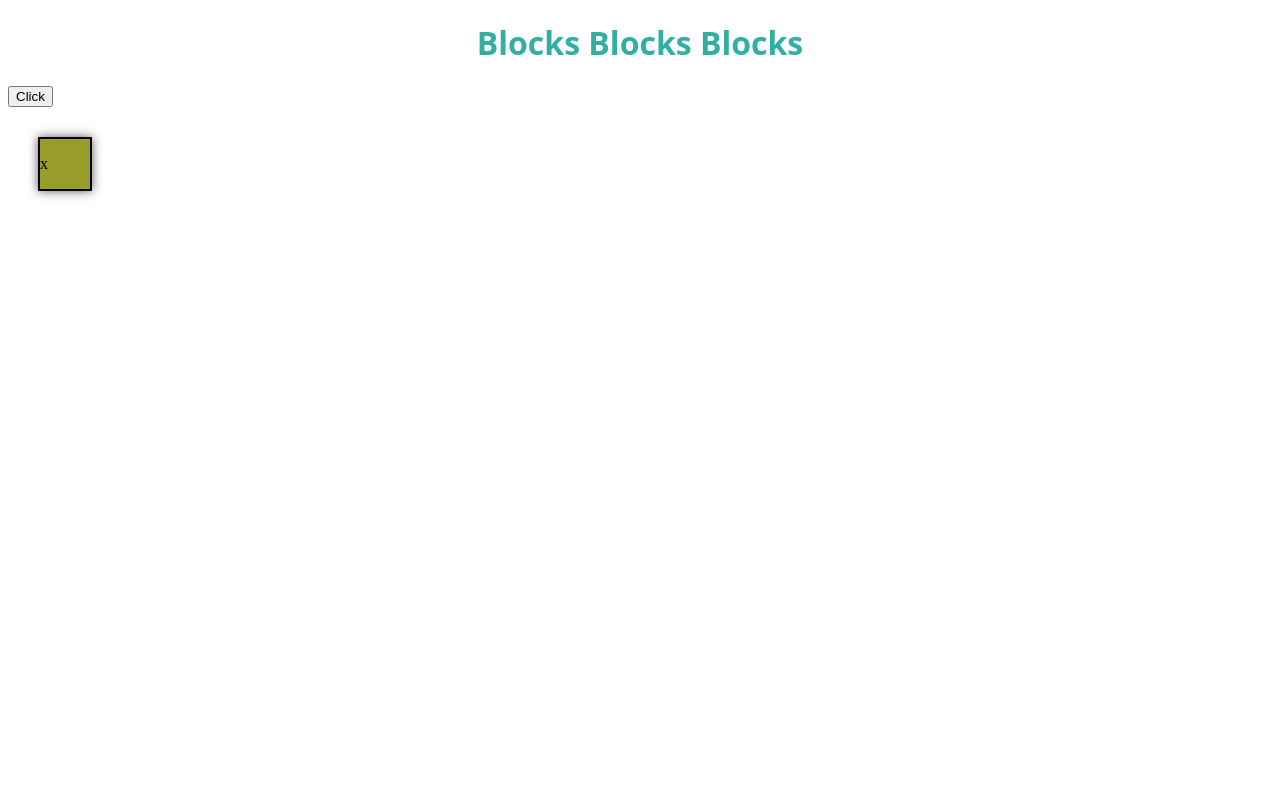
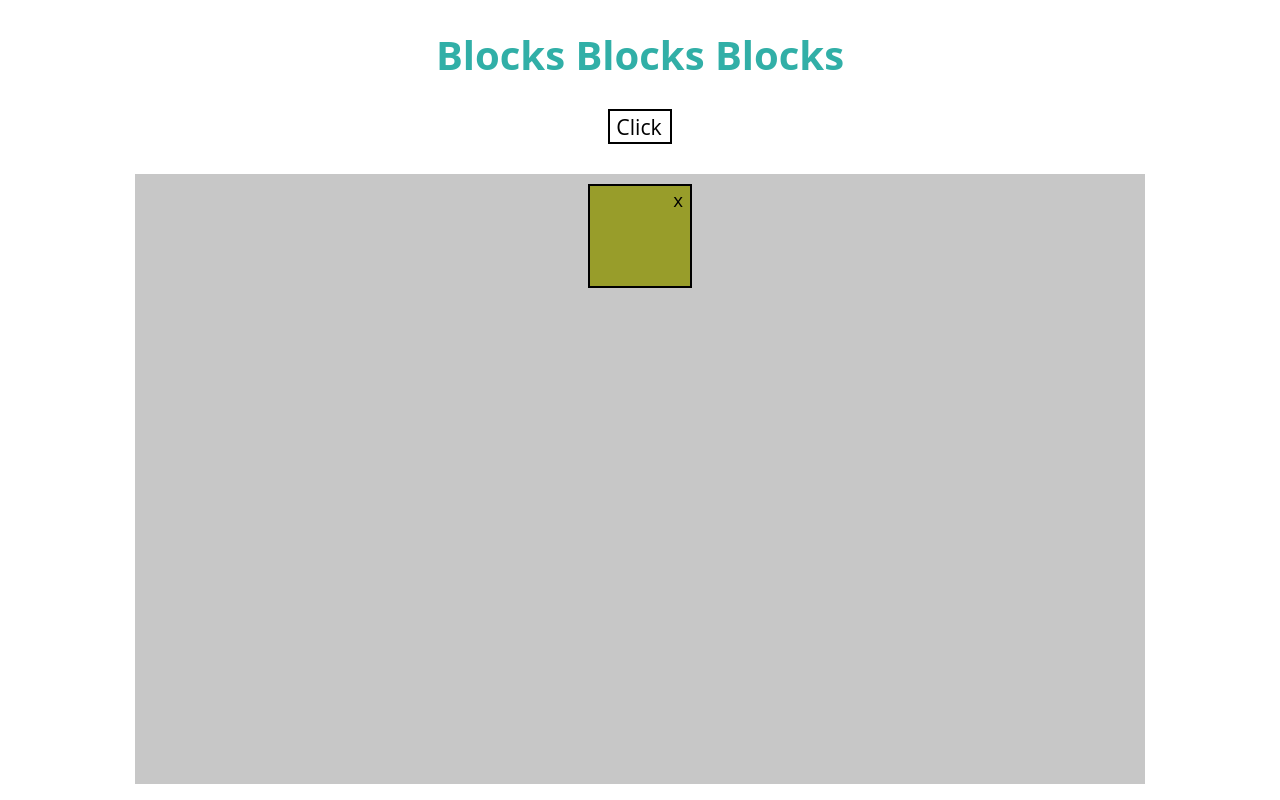
Before and after one commit to Hogan12907/ColorBlocks, a plain HTML site: page index.html in a window 1280 px wide. Both pictures are taken after a click on the button "Click". Drawn offline with Linux system fonts and the light colour scheme.

Commit message:
made prettier

```diff
--- a/main.css
+++ b/main.css
@@ -1,24 +1,58 @@
+body {
+  background-color: #ffffff;
+  text-align: center;
+}
+
 h1 {
 text-align: center;
 font-family: open sans;
 color: #31afa7;
+font-size: 30pt;
 }
 
+button {
+  margin-bottom: 30px;
+  padding-left: : 8px;
+  padding-right: 8px;
+  border: solid 2px #000000;
+  background-color: #ffffff;
+  font-family: open sans;
+  font-size: 16pt;
+}
 
+button:hover {
+  background-color: #000000;
+  color: #ffffff
+}
+
+button:focus {
+  outline: 0;
+}
 
 main > div {
   border: 2px black solid;
-  height: 50px;
-  width: 50px;
+  height: 100px;
+  width: 100px;
   display: inline-block;
-  margin: 10px;
-  box-shadow: 0px 0px 10px #5c5c5c;
+  margin: 5px;
+  float: none;
+  transition-duration: 100ms;
 }
 
 main {
-  margin: 20px;
+  background-color: #c7c7c7;
+  width: 1000px;
+  height: 600px;
+  margin: auto;
+  padding: 5px;
+  text-align: center;
 }
 
 p {
+  font-family: open sans;
+  font-size: 14pt;
   cursor: pointer;
+  float: right;
+  margin-top: 1px;
+  margin-right: 7px;
 }
--- a/script.js
+++ b/script.js
@@ -16,6 +16,7 @@ function rgbValue() {
 
 var makeBlack = function() {
   $(this).css('background-color', 'black');
+  $(this).children().css('color', 'white');
   //console.log("Made black");
 };
 
```
